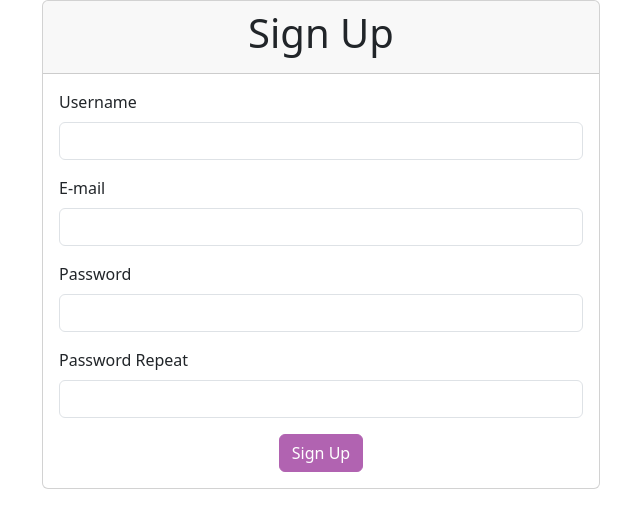
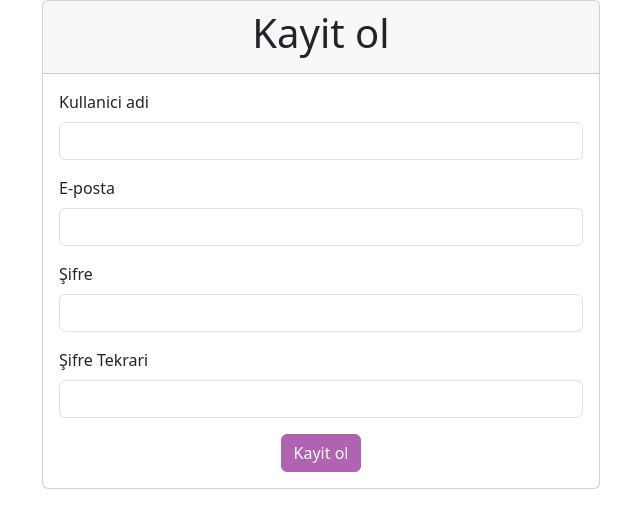
Before and after one commit to basarbk/spring-n-react-tr-course, a React (Vite) app in the folder frontend/: page / in a window 1280 px wide. Shown: the top 528 px of the page, without its empty margins (319-959 px from the left). Built offline with nearby package versions, Linux system fonts and the light colour scheme.

Commit message:
0404-client-side-i18n

```diff
--- a/frontend/package.json
+++ b/frontend/package.json
@@ -12,8 +12,10 @@
   "dependencies": {
     "axios": "^1.4.0",
     "bootstrap": "^5.3.1",
+    "i18next": "^23.4.4",
     "react": "^18.2.0",
-    "react-dom": "^18.2.0"
+    "react-dom": "^18.2.0",
+    "react-i18next": "^13.1.2"
   },
   "devDependencies": {
     "@types/react": "^18.2.15",
--- a/frontend/src/main.jsx
+++ b/frontend/src/main.jsx
@@ -3,6 +3,41 @@ import ReactDOM from 'react-dom/client'
 // import App from './App.jsx'
 import { SignUp } from './pages/SignUp/index.jsx'
 import "./styles.scss"
+import i18n from "i18next";
+import { initReactI18next } from "react-i18next";
+
+i18n
+  .use(initReactI18next)
+  .init({
+    resources: {
+      en: {
+        translation: {
+          signUp: 'Sign Up',
+          username: 'Username',
+          email: 'E-mail',
+          password: 'Password',
+          passwordRepeat: 'Password Repeat',
+          passwordMismatch: 'Password mismatch',
+          genericError: 'Unexpected error occured. Please try again'
+        }
+      },
+      tr: {
+        translation: {
+          signUp: 'Kayit ol',
+          username: 'Kullanici adi',
+          email: 'E-posta',
+          password: 'Şifre',
+          passwordRepeat: 'Şifre Tekrari',
+          passwordMismatch: 'Sifreniz eslesmiyor',
+          genericError: 'Beklenmedik bir hata olustu. Lutfen tekrar deneyin'
+        }
+      }
+    },
+    fallbackLng: "tr",
+
+    interpolation: {
+      escapeValue: false
+    }});
 
 ReactDOM.createRoot(document.getElementById('root')).render(
   <React.StrictMode>
--- a/frontend/src/pages/SignUp/api.js
+++ b/frontend/src/pages/SignUp/api.js
@@ -1,5 +1,9 @@
 import axios from "axios";
 
 export function signUp(body){
-    return axios.post('/api/v1/users', body);
+    return axios.post('/api/v1/users', body, {
+        headers: {
+            "Accept-Language": "tr"
+        }
+    });
 }
--- a/frontend/src/pages/SignUp/index.jsx
+++ b/frontend/src/pages/SignUp/index.jsx
@@ -1,6 +1,7 @@
 import { useEffect, useMemo, useState } from "react";
 import { signUp } from "./api";
 import { Input } from "./components/Input";
+import { useTranslation } from "react-i18next";
 
 export function SignUp() {
   const [username, setUsername] = useState();
@@ -11,6 +12,7 @@ export function SignUp() {
   const [successMessage, setSuccessMessage] = useState();
   const [errors, setErrors] = useState({});
   const [generalError, setGeneralError] = useState();
+  const { t } = useTranslation();
 
   useEffect(() => {
     setErrors(function(lastErrors){
@@ -59,7 +61,7 @@ export function SignUp() {
       ) {
         setErrors(axiosError.response.data.validationErrors);
       } else {
-        setGeneralError('Unexpected error occured. Please try again');
+        setGeneralError(t('genericError'));
       }
     } finally {
       setApiProgress(false);
@@ -68,7 +70,7 @@ export function SignUp() {
 
   const passwordRepeatError = useMemo(() => {
     if(password && password !== passwordRepeat) {
-      return 'Password mismatch'
+      return t('passwordMismatch')
     }
     return '';
   }, [password, passwordRepeat]);
@@ -78,13 +80,13 @@ export function SignUp() {
       <div className="col-lg-6 offset-lg-3 col-sm-8 offset-sm-2">
         <form className="card" onSubmit={onSubmit}>
           <div className="text-center card-header">
-            <h1>Sign Up</h1>
+            <h1>{t('signUp')}</h1>
           </div>
           <div className="card-body">
-            <Input id="username" label="Username" error={errors.username} onChange={(event) => setUsername(event.target.value)}/>
-            <Input id="email" label="E-mail" error={errors.email} onChange={(event) => setEmail(event.target.value)} />
-            <Input id="password" label="Password" error={errors.password} onChange={(event) => setPassword(event.target.value)} type="password" />
-            <Input id="passwordRepeat" label="Password Repeat" error={passwordRepeatError} onChange={(event) => setPasswordRepeat(event.target.value)} type="password" />
+            <Input id="username" label={t('username')} error={errors.username} onChange={(event) => setUsername(event.target.value)}/>
+            <Input id="email" label={t('email')} error={errors.email} onChange={(event) => setEmail(event.target.value)} />
+            <Input id="password" label={t('password')} error={errors.password} onChange={(event) => setPassword(event.target.value)} type="password" />
+            <Input id="passwordRepeat" label={t('passwordRepeat')} error={passwordRepeatError} onChange={(event) => setPasswordRepeat(event.target.value)} type="password" />
             {successMessage && (
               <div className="alert alert-success">{successMessage}</div>
             )}
@@ -104,7 +106,7 @@ export function SignUp() {
                     aria-hidden="true"
                   ></span>
                 )}
-                Sign Up
+                {t('signUp')}
               </button>
             </div>
           </div>
```
Also changed, not shown: 1 other file (tests, documents, lock files or other folders).
